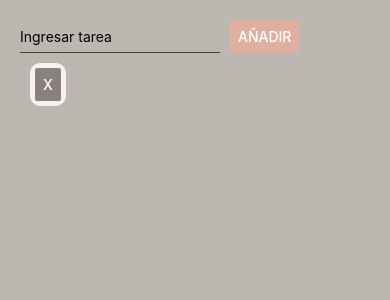
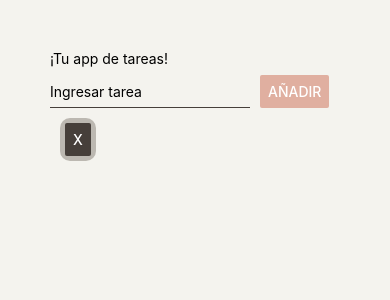
Before and after one commit to irinag00/App-songs, a React Native app: screen / in a window 390 px wide. Both pictures are taken after a click on the button "AÑADIR". Shown: the top 300 px of the page. Built offline with nearby package versions, Linux system fonts and the light colour scheme.

Commit message:
terminado las funcionalidades

```diff
--- a/App.js
+++ b/App.js
@@ -7,12 +7,15 @@ import {
   TextInput,
   Button,
   FlatList,
+  Modal,
 } from "react-native";
 import { useState } from "react";
 
 export default function App() {
   const [textInput, setTextInput] = useState("");
   const [itemList, setItemList] = useState([]);
+  const [itemSelectedToDelete, setItemSelectedToDelete] = useState({});
+  const [modalVisible, setModalVisible] = useState(false);
 
   const onChangeTextHandler = (text) => {
     setTextInput(text);
@@ -24,14 +27,31 @@ export default function App() {
     ]);
     setTextInput("");
   };
+  const onSelectItemHandler = (id) => {
+    setModalVisible(!modalVisible);
+    setItemSelectedToDelete(itemList.find((item) => item.id === id));
+  };
+  const onDeleteItemHandler = () => {
+    setItemList(itemList.filter((item) => item.id !== itemSelectedToDelete.id));
+    // setItemSelectedToDelete({});
+    setModalVisible(!modalVisible);
+  };
   const renderListItem = ({ item }) => (
     <View style={styles.itemList}>
       <Text>{item.value}</Text>
-      <Button color="#8A817C" title="X"></Button>
+      <Button
+        color="#463F3A"
+        title="X"
+        onPress={() => onSelectItemHandler(item.id)}
+      ></Button>
     </View>
   );
   return (
+    <>
       <View style={styles.container}>
+        <View style={styles.containerText}>
+          <Text>¡Tu app de tareas!</Text>
+        </View>
         <View style={styles.inputCointainer}>
           <TextInput
             style={styles.textInput}
@@ -47,15 +67,39 @@ export default function App() {
           keyExtractor={(item) => item.id}
         />
       </View>
+      <Modal animationType="slide" visible={modalVisible}>
+        <View style={styles.modalMessageContainer}>
+          <Text>Se eliminará: </Text>
+          <Text>{itemSelectedToDelete.value}</Text>
+        </View>
+        <View style={styles.modalButtonContainer}>
+          <Button
+            color={"#BCB8B1"}
+            title="Cancelar"
+            onPress={() => setModalVisible(!modalVisible)}
+          ></Button>
+          <Button
+            color="#E0AFA0"
+            title="Eliminar"
+            onPress={() => onDeleteItemHandler()}
+          ></Button>
+        </View>
+      </Modal>
+    </>
   );
 }
 
 const styles = StyleSheet.create({
   container: {
     flex: 1,
-    backgroundColor: "#BCB8B1",
+    backgroundColor: "#F4F3EE",
     alignItems: "start",
-    padding: 20,
+    padding: 50,
+  },
+  containerText: {
+    flexDirection: "column",
+    alignItems: "center",
+    marginBottom: 8,
   },
   inputCointainer: {
     flexDirection: "row",
@@ -73,7 +117,31 @@ const styles = StyleSheet.create({
     alignItems: "center",
     padding: 5,
     margin: 10,
-    backgroundColor: "#F4F3EE",
+    backgroundColor: "#BCB8B1",
     borderRadius: 10,
   },
+  modalMessageContainer: {
+    marginTop: 50,
+    alignItems: "center",
+  },
+  modalButtonContainer: {
+    flexDirection: "row",
+    justifyContent: "space-evenly",
+    paddingTop: 20,
+  },
+  modalView: {
+    margin: 20,
+    backgroundColor: "white",
+    borderRadius: 20,
+    padding: 35,
+    alignItems: "center",
+    shadowColor: "#000",
+    shadowOffset: {
+      width: 0,
+      height: 2,
+    },
+    shadowOpacity: 0.25,
+    shadowRadius: 4,
+    elevation: 5,
+  },
 });
```
Lines whose indentation alone changed are shown as unchanged.
